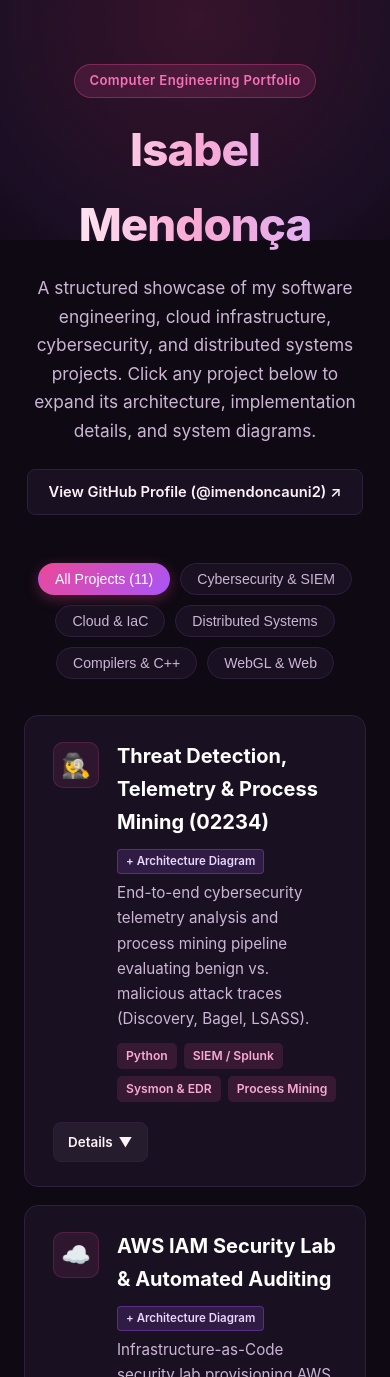
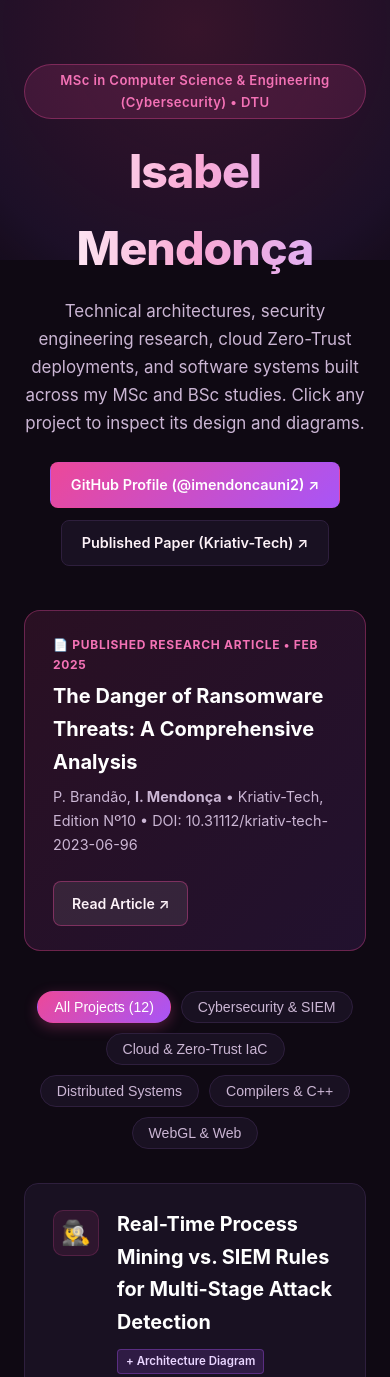
Before and after one commit to imendoncauni2/imendoncauni2.github.io, a plain HTML site: page index.html in a window 390 px wide. Shown: the top 1377 px of the page. Drawn offline with Linux system fonts and the light colour scheme.

Commit message:
Revise portfolio title and update layout styles
Updated the portfolio title and adjusted various styles for layout and spacing. Added a published article highlight and modified project descriptions.

```diff
--- a/index.html
+++ b/index.html
@@ -3,7 +3,7 @@
 <head>
   <meta charset="UTF-8">
   <meta name="viewport" content="width=device-width, initial-scale=1.0">
-  <title>Isabel Mendonça — Computer Engineering Portfolio</title>
+  <title>Isabel Mendonça — Cybersecurity & Computer Engineering Portfolio</title>
   <script type="module">
     import mermaid from 'https://cdn.jsdelivr.net/npm/mermaid@10/dist/mermaid.esm.min.mjs';
     mermaid.initialize({ startOnLoad: false, theme: 'dark' });
@@ -36,23 +36,24 @@
       position: fixed;
       top: -200px; left: 50%;
       transform: translateX(-50%);
-      width: 850px; height: 440px;
-      background: radial-gradient(circle, rgba(236,72,153,0.18) 0%, rgba(168,85,247,0.08) 50%, transparent 70%);
+      width: 900px; height: 460px;
+      background: radial-gradient(circle, rgba(236,72,153,0.18) 0%, rgba(168,85,247,0.09) 50%, transparent 70%);
       pointer-events: none;
       z-index: 0;
     }
 
     .container {
-      max-width: 940px;
+      max-width: 960px;
       margin: 0 auto;
       padding: 64px 24px;
       position: relative;
       z-index: 1;
     }
 
+    /* Header */
     header {
       text-align: center;
-      margin-bottom: 48px;
+      margin-bottom: 44px;
       animation: fadeDown 0.6s ease-out;
     }
 
@@ -61,7 +62,7 @@
       background: rgba(236, 72, 153, 0.14);
       color: #f472b6;
       border: 1px solid rgba(236, 72, 153, 0.35);
-      padding: 5px 14px;
+      padding: 5px 15px;
       border-radius: 99px;
       font-size: 0.82rem;
       font-weight: 600;
@@ -70,7 +71,7 @@
     }
 
     h1 {
-      font-size: 2.85rem;
+      font-size: 2.9rem;
       font-weight: 800;
       letter-spacing: -0.02em;
       background: linear-gradient(to right, #ffffff, #f9a8d4, #d8b4fe);
@@ -81,12 +82,19 @@
 
     .subtitle {
       color: var(--text-muted);
-      font-size: 1.08rem;
-      max-width: 640px;
+      font-size: 1.06rem;
+      max-width: 680px;
       margin: 0 auto 24px auto;
     }
 
-    .github-btn {
+    .header-actions {
+      display: flex;
+      justify-content: center;
+      flex-wrap: wrap;
+      gap: 12px;
+    }
+
+    .action-btn {
       display: inline-flex;
       align-items: center;
       gap: 8px;
@@ -96,23 +104,88 @@
       padding: 10px 20px;
       border-radius: 8px;
       border: 1px solid var(--border);
-      font-size: 0.92rem;
+      font-size: 0.9rem;
       font-weight: 600;
       transition: all 0.25s ease;
     }
 
-    .github-btn:hover {
+    .action-btn.primary {
+      background: linear-gradient(135deg, var(--primary), var(--secondary));
+      border-color: transparent;
+      color: #fff;
+    }
+
+    .action-btn:hover {
       border-color: var(--primary);
       transform: translateY(-2px);
       box-shadow: 0 8px 20px rgba(236, 72, 153, 0.25);
     }
 
+    /* Featured Publication Banner */
+    .pub-banner {
+      background: linear-gradient(135deg, rgba(236, 72, 153, 0.12), rgba(168, 85, 247, 0.12));
+      border: 1px solid rgba(236, 72, 153, 0.35);
+      border-radius: 16px;
+      padding: 24px 28px;
+      margin-bottom: 40px;
+      display: flex;
+      justify-content: space-between;
+      align-items: center;
+      gap: 24px;
+      animation: fadeUp 0.65s ease-out;
+    }
+
+    @media (max-width: 720px) {
+      .pub-banner { flex-direction: column; align-items: flex-start; }
+    }
+
+    .pub-tag {
+      display: inline-block;
+      font-size: 0.75rem;
+      font-weight: 700;
+      text-transform: uppercase;
+      letter-spacing: 0.06em;
+      color: #f472b6;
+      margin-bottom: 6px;
+    }
+
+    .pub-banner h2 {
+      font-size: 1.25rem;
+      color: #fff;
+      margin-bottom: 6px;
+    }
+
+    .pub-meta {
+      font-size: 0.9rem;
+      color: var(--text-muted);
+    }
+
+    .pub-link {
+      background: rgba(255, 255, 255, 0.08);
+      border: 1px solid rgba(236, 72, 153, 0.4);
+      color: #fdf2f8;
+      text-decoration: none;
+      padding: 10px 18px;
+      border-radius: 8px;
+      font-size: 0.88rem;
+      font-weight: 600;
+      white-space: nowrap;
+      transition: all 0.2s ease;
+    }
+
+    .pub-link:hover {
+      background: var(--primary);
+      border-color: var(--primary);
+      color: #fff;
+    }
+
+    /* Category Filters */
     .filters {
       display: flex;
       justify-content: center;
       flex-wrap: wrap;
       gap: 10px;
-      margin-bottom: 36px;
+      margin-bottom: 34px;
       animation: fadeUp 0.7s ease-out;
     }
 
@@ -135,6 +208,7 @@
       box-shadow: 0 4px 14px rgba(236, 72, 153, 0.3);
     }
 
+    /* Expandable Project Sections */
     .projects-list {
       display: flex;
       flex-direction: column;
@@ -195,7 +269,7 @@
     }
 
     .project-title-row h3 {
-      font-size: 1.25rem;
+      font-size: 1.24rem;
       color: #fff;
     }
 
@@ -267,7 +341,7 @@
     }
 
     .project-item.open .project-details {
-      max-height: 1400px;
+      max-height: 1500px;
       border-top: 1px solid var(--border);
     }
 
@@ -306,7 +380,7 @@
     }
 
     .detail-block li {
-      margin-bottom: 5px;
+      margin-bottom: 6px;
     }
 
     .files-row {
@@ -397,18 +471,33 @@
 
   <div class="container">
     <header>
-      <span class="badge">Computer Engineering Portfolio</span>
+      <span class="badge">MSc in Computer Science & Engineering (Cybersecurity) • DTU</span>
       <h1>Isabel Mendonça</h1>
-      <p class="subtitle">A structured showcase of my software engineering, cloud infrastructure, cybersecurity, and distributed systems projects. Click any project below to expand its architecture, implementation details, and system diagrams.</p>
-      <a href="https://github.com/imendoncauni2" target="_blank" class="github-btn">
-        View GitHub Profile (@imendoncauni2) ↗
-      </a>
+      <p class="subtitle">Technical architectures, security engineering research, cloud Zero-Trust deployments, and software systems built across my MSc and BSc studies. Click any project to inspect its design and diagrams.</p>
+      <div class="header-actions">
+        <a href="https://github.com/imendoncauni2" target="_blank" class="action-btn primary">
+          GitHub Profile (@imendoncauni2) ↗
+        </a>
+        <a href="https://www.kriativ-tech.com/?p=66536" target="_blank" class="action-btn">
+          Published Paper (Kriativ-Tech) ↗
+        </a>
+      </div>
     </header>
 
+    <!-- Published Article Highlight -->
+    <div class="pub-banner">
+      <div>
+        <span class="pub-tag">📄 Published Research Article • Feb 2025</span>
+        <h2>The Danger of Ransomware Threats: A Comprehensive Analysis</h2>
+        <p class="pub-meta">P. Brandão, <strong>I. Mendonça</strong> • Kriativ-Tech, Edition Nº10 • DOI: 10.31112/kriativ-tech-2023-06-96</p>
+      </div>
+      <a href="https://www.kriativ-tech.com/?p=66536" target="_blank" class="pub-link">Read Article ↗</a>
+    </div>
+
     <div class="filters">
-      <button class="filter-btn active" data-filter="all">All Projects (11)</button>
+      <button class="filter-btn active" data-filter="all">All Projects (12)</button>
       <button class="filter-btn" data-filter="Security">Cybersecurity & SIEM</button>
-      <button class="filter-btn" data-filter="Cloud">Cloud & IaC</button>
+      <button class="filter-btn" data-filter="Cloud">Cloud & Zero-Trust IaC</button>
       <button class="filter-btn" data-filter="Systems">Distributed Systems</button>
       <button class="filter-btn" data-filter="Compilers">Compilers & C++</button>
       <button class="filter-btn" data-filter="Graphics">WebGL & Web</button>
@@ -421,65 +510,122 @@
     const projects = [
       {
         icon: "🕵️‍♀️",
-        title: "Threat Detection, Telemetry & Process Mining (02234)",
+        title: "Real-Time Process Mining vs. SIEM Rules for Multi-Stage Attack Detection",
         category: "Security",
         hasDiagram: true,
-        tags: ["Python", "SIEM / Splunk", "Sysmon & EDR", "Process Mining"],
-        summary: "End-to-end cybersecurity telemetry analysis and process mining pipeline evaluating benign vs. malicious attack traces (Discovery, Bagel, LSASS).",
-        problem: "Detecting multi-stage adversary behavior across heterogeneous endpoint logs (Sysmon, Windows Security, EDR) and modeling execution flows via process mining.",
+        tags: ["Splunk (SPL)", "Sigma Rules", "MITRE ATT&CK", "Sysmon / EDR", "Process Mining"],
+        summary: "Research pipeline benchmarking traditional SIEM correlation rules against real-time process mining for detecting multi-stage intrusions.",
+        problem: "Static SIEM rules often miss complex, multi-stage adversary campaigns or generate high false-positive rates across noisy endpoint telemetry.",
         highlights: [
-          "Parsed and unified raw Windows XML, Sysmon, and Carbon Black EDR telemetry logs (inspect_sysmon_union.py, inspect_cbc.py).",
-          "Built a process mining pipeline (loader.py, eventlog.py, discovery.py, online.py) with automated unit tests and Splunk SIEM alert rules.",
-          "Analyzed attack scenarios including Discovery (A1), Bagel (A2), and LSASS credential dumping (A3)."
+          "Built a Splunk detection pipeline ingesting Sysmon, Windows Security, and EDR logs with Sigma-to-SPL rules mapped to MITRE ATT&CK.",
+          "Developed a Python process-mining framework (discovery.py, online.py, eventlog.py) to model behavioral execution traces.",
+          "Benchmarked detection efficacy across benign baselines and multi-stage attack scenarios (Discovery, Bagel, LSASS credential dumping)."
         ],
         files: ["mining/src/discovery.py", "mining/src/online.py", "scripts/inspect/summarize.py", "siem/splunk_alerts.txt"],
         repoUrl: "https://github.com/imendoncauni2/02234-project",
-        diagramTitle: "Telemetry Ingestion & Process Mining Pipeline",
+        diagramTitle: "SIEM & Real-Time Process Mining Benchmark Architecture",
         diagram: `graph LR
-          RAW[Sysmon / EDR / WinLogs] --> INSP[Telemetry Parsers]
-          INSP --> LOG[Event Log Builder]
-          LOG --> PM[Process Discovery & Online Mining]
-          LOG --> SIEM[Splunk Alerts & Attack Reports]`
+          TEL[Sysmon / EDR / WinLogs] --> PAR[Log Parsers & Normalizers]
+          PAR --> SPL[Splunk SIEM / Sigma-to-SPL + MITRE ATT&CK]
+          PAR --> PM[Real-Time Process Mining Engine]
+          SPL & PM --> BENCH[Detection Latency & Accuracy Benchmark]`
+      },
+      {
+        icon: "🏗️",
+        title: "Zero-Trust Cloud Architecture with Terraform (Azure)",
+        category: "Cloud",
+        hasDiagram: true,
+        tags: ["Terraform", "Azure Zero-Trust", "Managed Identity & RBAC", "Python Azure Function"],
+        summary: "Passwordless Zero-Trust cloud infrastructure deployed via modular Terraform with remote state, RBAC Managed Identities, and strict network segmentation.",
+        problem: "Eliminating hardcoded credentials, shared secrets, and broad network exposure in cloud compute and storage workloads.",
+        highlights: [
+          "Provisioned Resource Group, Storage Account, Python Azure Function, and Linux VM using a reusable Terraform networking module.",
+          "Enforced passwordless authentication via User-Assigned Managed Identity and least-privilege RBAC roles.",
+          "Hardened perimeter security with VNet isolation, NSG rules restricting SSH to a single authorized IP, and remote Terraform state storage."
+        ],
+        files: ["main.tf", "modules/networking/main.tf", "moved.tf", "function-app/function_app.py"],
+        repoUrl: "https://github.com/imendoncauni2/dtu-special-course-iac",
+        diagramTitle: "Passwordless Zero-Trust Azure Deployment",
+        diagram: `graph LR
+          TF[Terraform + Remote State] --> VNET[Isolated VNet & NSG Single-IP SSH]
+          VNET --> VM[Compute VM]
+          VNET --> FA[Python Azure Function]
+          MI[User-Assigned Managed Identity + RBAC] -.->|Passwordless Auth| VM & FA
+          VM & FA -->|RBAC Access| STG[Azure Storage Account]`
+      },
+      {
+        icon: "🎯",
+        title: "Web Application Penetration Testing & RSA Reverse Engineering",
+        category: "Security",
+        hasDiagram: true,
+        tags: ["Burp Suite", "Python", "RSA Cryptography", "CSRF / Bot-Bypass"],
+        summary: "Offensive security assessment intercepting a hardened login flow, reverse-engineering client-side RSA encryption, and automating credential testing.",
+        problem: "Evaluating authentication resilience on a web application protected by client-side RSA payload encryption, anti-CSRF tokens, and bot-detection headers.",
+        highlights: [
+          "Intercepted and analyzed HTTP login transactions using Burp Suite Proxy and Repeater.",
+          "Reverse-engineered the browser's JavaScript RSA public-key encryption routine used prior to credential submission.",
+          "Engineered an automated Python script that dynamically fetches fresh CSRF tokens, encrypts payloads with the extracted RSA key, and mimics browser headers to test analyst and admin accounts."
+        ],
+        files: ["Burp Suite Proxy/Repeater", "Python Exploitation Script", "RSA Payload Encoder"],
+        repoUrl: "",
+        diagramTitle: "Automated Authentication Assessment & RSA Encryption Flow",
+        diagram: `sequenceDiagram
+          participant PY as Python Assessment Script
+          participant WEB as Target Web App
+          PY->>WEB: GET /login (Spoofed Browser Headers)
+          WEB-->>PY: HTML + Session Cookie + CSRF Token
+          Note over PY: Extracts CSRF & Encrypts Password via Reversed RSA
+          PY->>WEB: POST /login (RSA Ciphertext + Valid CSRF)
+          WEB-->>PY: Auth Response (Analyst / Admin Evaluation)`
       },
       {
         icon: "☁️",
-        title: "AWS IAM Security Lab & Automated Auditing",
+        title: "AWS IAM Security Lab & Automated Compliance Auditing",
         category: "Cloud",
         hasDiagram: true,
-        tags: ["Terraform", "AWS IAM", "Python", "Cloud Security"],
-        summary: "Infrastructure-as-Code security lab provisioning AWS IAM resources via Terraform paired with a Python compliance and privilege auditing script.",
-        problem: "Preventing privilege escalation and overly permissive IAM policies in AWS environments through automated auditing.",
+        tags: ["Terraform", "AWS IAM", "Python", "Least Privilege"],
+        summary: "Infrastructure-as-Code security lab provisioning AWS IAM resources via Terraform paired with a Python compliance and privilege auditing tool.",
+        problem: "Identifying overly permissive IAM policies, unused credentials, and privilege escalation vectors in AWS environments.",
         highlights: [
-          "Provisioned IAM users, roles, and policies declaratively using Terraform (main.tf).",
-          "Developed a Python security auditor (audit_iam.py) to inspect IAM configurations and flag policy misconfigurations."
+          "Defined IAM users, groups, roles, and custom policies declaratively with Terraform (main.tf).",
+          "Built a Python security auditor (audit_iam.py) using AWS SDKs to inspect IAM configurations and flag policy violations."
         ],
         files: ["main.tf", "audit_iam.py", "README.md"],
         repoUrl: "https://github.com/imendoncauni2/aws-iam-lab",
-        diagramTitle: "IaC Provisioning & IAM Security Audit Flow",
+        diagramTitle: "AWS IAM Provisioning & Automated Audit Workflow",
         diagram: `graph LR
-          TF[Terraform / main.tf] -->|Provisions| IAM[AWS IAM Roles & Policies]
-          PY[audit_iam.py] -->|Audits Permissions| IAM
-          PY --> REP[Security & Compliance Findings]`
+          TF[Terraform / main.tf] -->|Provisions| IAM[AWS IAM Users, Roles & Policies]
+          PY[audit_iam.py] -->|Inspects Policies| IAM
+          PY --> REP[Least-Privilege Audit Report]`
       },
       {
-        icon: "🏗️",
-        title: "Modular Cloud Infrastructure & Serverless App (DTU)",
-        category: "Cloud",
+        icon: "🔐",
+        title: "Secure Multi-Server TLS Communication Protocol",
+        category: "Security",
         hasDiagram: true,
-        tags: ["Terraform", "Serverless Python", "Cloud Networking", "IaC"],
-        summary: "Modular Infrastructure-as-Code architecture featuring reusable networking modules and a Python serverless function application.",
-        problem: "Designing maintainable, modular cloud infrastructure separating network topology from serverless compute workloads.",
+        tags: ["Python", "TLS / SSL", "X.509 Certificates", "Socket Security"],
+        summary: "Encrypted client-server communication protocol implementing TLS encryption, digital certificate lifecycle management, and multi-server authentication.",
+        problem: "Ensuring confidentiality, message integrity, and server authenticity across distributed socket connections.",
         highlights: [
-          "Structured reusable Terraform networking modules (modules/networking/main.tf, variables.tf, outputs.tf) with state refactoring (moved.tf).",
-          "Deployed a Python serverless Function App (function-app/function_app.py) integrated with the provisioned cloud network."
+          "Implemented TLS-wrapped TCP sockets (servidor.py, cliente.py) preventing eavesdropping and tampering.",
+          "Built automated X.509 digital certificate and private key generation (certificados.py) for multi-server verification."
         ],
-        files: ["main.tf", "modules/networking/main.tf", "moved.tf", "function-app/function_app.py"],
-        repoUrl: "https://github.com/imendoncauni2/dtu-special-course-iac",
-        diagramTitle: "Modular Terraform & Serverless Architecture",
-        diagram: `graph LR
-          ROOT[Root Terraform Config] --> NET[Networking Module]
-          ROOT --> FA[Python Function App]
-          NET -.->|Subnets & Rules| FA`
+        files: ["servidor.py", "cliente.py", "certificados.py", "server.crt", "server.key"],
+        repoUrl: "https://github.com/imendoncauni2/My-Projects/tree/main/IRC%20Chat",
+        diagramTitle: "TLS Handshake & Encrypted Multi-Client Tunnel",
+        diagram: `sequenceDiagram
+          participant C1 as Client 1 (cliente.py)
+          participant S as TLS Server (servidor.py)
+          participant C2 as Client 2 (cliente.py)
+          Note over S: Loads server.crt & server.key
+          C1->>S: TCP Connect + TLS ClientHello
+          S-->>C1: ServerHello + X.509 Certificate
+          C1->>S: Key Exchange & Cipher Spec
+          rect rgba(236, 72, 153, 0.15)
+            Note over C1,C2: Encrypted TLS Channel Active
+            C1->>S: Encrypted Payload
+            S->>C2: Authenticated Broadcast
+          end`
       },
       {
         icon: "⏱️",
@@ -502,47 +648,17 @@
           WCRT --> CMP[Analytical vs. Simulated Comparison]`
       },
       {
-        icon: "🔐",
-        title: "Secure IRC Chat (SSL/TLS Client-Server)",
+        icon: "🛡️",
+        title: "Endpoint USB Monitor & Access Blocker",
         category: "Security",
         hasDiagram: true,
-        tags: ["Python", "TCP Sockets", "SSL/TLS", "X.509 Certificates"],
-        summary: "Multi-client real-time IRC chat architecture secured with end-to-end SSL/TLS socket encryption and custom digital certificates.",
-        problem: "Standard socket-based chat applications transmit messages in plaintext, leaving user communications vulnerable to network sniffing and MITM attacks.",
+        tags: ["Python", "Endpoint Security", "Hardware Events", "Web Dashboard"],
+        summary: "Real-time USB hardware monitoring service with whitelist validation, automated device blocking, alerts, and a web-based audit log dashboard.",
+        problem: "Preventing unauthorized physical USB connections (BadUSB, malware injection, data exfiltration) on sensitive endpoints.",
         highlights: [
-          "Built a concurrent TCP server (servidor.py) wrapped in an SSL/TLS security context.",
-          "Automated self-signed X.509 certificate and private key generation (certificados.py).",
-          "Implemented client-side TLS handshake verification (cliente.py) before establishing message streams."
-        ],
-        files: ["servidor.py", "cliente.py", "certificados.py", "server.crt", "server.key"],
-        repoUrl: "https://github.com/imendoncauni2/My-Projects/tree/main/IRC%20Chat",
-        diagramTitle: "SSL/TLS Handshake & Encrypted Channel Architecture",
-        diagram: `sequenceDiagram
-          participant C1 as Client 1 (cliente.py)
-          participant S as IRC Server (servidor.py)
-          participant C2 as Client 2 (cliente.py)
-          Note over S: Loads server.crt & server.key
-          C1->>S: TCP Connect + TLS ClientHello
-          S-->>C1: ServerHello + X.509 Certificate
-          C1->>S: Key Exchange & Cipher Spec
-          rect rgba(236, 72, 153, 0.15)
-            Note over C1,C2: Encrypted SSL/TLS Tunnel Active
-            C1->>S: Encrypted Message
-            S->>C2: Encrypted Broadcast
-          end`
-      },
-      {
-        icon: "🛡️",
-        title: "Car USB Monitor & Access Blocker",
-        category: "Security",
-        hasDiagram: true,
-        tags: ["Python", "Endpoint Security", "System Events", "Web Dashboard"],
-        summary: "Real-time USB hardware monitoring service with whitelist validation, automated device blocking, alerts, and a web-based audit log dashboard.",
-        problem: "Unauthorized physical USB connections pose major security risks (malware injection, data exfiltration) on unattended or embedded terminals.",
-        highlights: [
-          "Modular Python daemon listening to OS USB insertion events in real time (detector.py).",
+          "Modular Python service listening to OS USB insertion events in real time (detector.py).",
           "Automated validation against approved device IDs (whitelist.py) with instant blocking (blocker.py) and alerts (notifier.py).",
-          "Built a local web interface (index.html, script.js) to inspect security audit logs."
+          "Built a local web dashboard (index.html, script.js) to inspect security audit logs."
         ],
         files: ["main.py", "detector.py", "whitelist.py", "blocker.py", "notifier.py", "templates/index.html"],
         repoUrl: "https://github.com/imendoncauni2/My-Projects/tree/main/Car",
@@ -563,7 +679,7 @@
         hasDiagram: true,
         tags: ["WebGL", "JavaScript", "GLSL Shaders", "3D Math"],
         summary: "Browser-based 3D rendering application built from scratch using WebGL, custom vertex/fragment shaders, and matrix transformations.",
-        problem: "Rendering interactive 3D geometry with real-time camera movement and lighting directly on the GPU without high-level frameworks.",
+        problem: "Rendering interactive 3D geometry with real-time camera movement and lighting directly on the GPU without external engines.",
         highlights: [
           "Configured GPU vertex buffers and compiled custom GLSL shader programs (initShaders.js).",
           "Applied 3D affine transformations (translation, rotation, scaling) and perspective projection matrices via MV.js."
@@ -584,7 +700,7 @@
         hasDiagram: true,
         tags: ["Python", "PLY / Yacc", "Formal Grammars", "Compilers"],
         summary: "Two-stage compiler front-end capable of tokenizing source files and validating syntactic structures against formal grammar rules.",
-        problem: "Parsing structured source inputs and detecting lexical or grammatical syntax errors before code execution.",
+        problem: "Parsing structured source inputs and detecting lexical or grammatical syntax errors before execution.",
         highlights: [
           "Implemented regular-expression token recognition in lexer.py with dedicated unit tests (testa_Lexer.py).",
           "Built an LALR grammar parser in parser.py generating parsing state tables (parsetab.py)."
@@ -593,7 +709,7 @@
         repoUrl: "https://github.com/imendoncauni2/My-Projects/tree/main/ANALISADOR%20SINTATICO",
         diagramTitle: "Lexical & Syntactic Analysis Flow",
         diagram: `graph LR
-          IN[Source File / teste.txt] --> LEX[lexer.py]
+          IN[Source File] --> LEX[lexer.py]
           LEX -->|Token Stream| PAR[parser.py]
           TAB[(parsetab.py)] -.-> PAR
           PAR --> RES{Valid Grammar?}
@@ -625,7 +741,7 @@
         problem: "Delivering an engaging multimedia web platform to showcase travel itineraries alongside 3D architectural previews.",
         highlights: [
           "Structured across dedicated views (Viagens, Viajar, Dicas, Modelo Tinkercad, Contactos).",
-          "Integrated 11 custom 3D city animation renders (Rome, Amsterdam, Prague, NYC, etc.) and Tinkercad 3D modeling showcases."
+          "Integrated 11 custom 3D city animation renders and Tinkercad 3D modeling showcases."
         ],
         files: ["viagens.html", "viajar.html", "dicas.html", "modeloTinkercard.html", "contactos.html", "3D/*.mp4"],
         repoUrl: "https://github.com/imendoncauni2/My-Projects/tree/main/CRG-%20website%20viagens"
@@ -667,6 +783,12 @@
           </div>
         ` : '';
 
+        const repoButtonHtml = proj.repoUrl ? `
+          <div class="details-footer">
+            <a href="${proj.repoUrl}" target="_blank" class="repo-link">Inspect Code on GitHub ↗</a>
+          </div>
+        ` : '';
+
         item.innerHTML = `
           <div class="project-header">
             <div class="header-left">
@@ -704,15 +826,12 @@
               </div>
 
               <div class="files-row">
-                <span class="files-label">Key Files:</span>
+                <span class="files-label">Key Components:</span>
                 ${proj.files.map(f => `<span class="file-pill">${f}</span>`).join('')}
               </div>
 
               ${diagramHtml}
-
-              <div class="details-footer">
-                <a href="${proj.repoUrl}" target="_blank" class="repo-link">Inspect Code on GitHub ↗</a>
-              </div>
+              ${repoButtonHtml}
             </div>
           </div>
         `;
```
